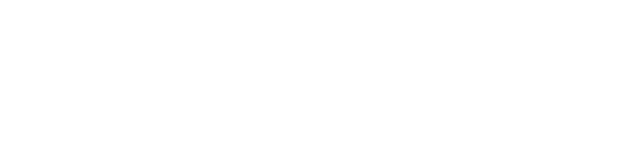
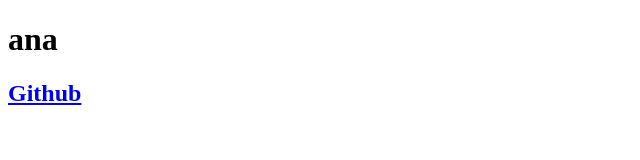
Before and after one commit to ams9220/portfolio-generator, a website: page index.html in a window 1280 px wide. Shown: the whole page, without its empty margins (0-640 px from the left). Drawn offline with Linux system fonts and the light colour scheme.

Commit message:
html template

```diff
--- a/index.html
+++ b/index.html
@@ -9,7 +9,7 @@
     </head>
 
     <body>
-      <h1></h1>
-      <h2><a href="https://github.com/anahub"></a></h2>
+      <h1>ana</h1>
+      <h2><a href="https://github.com/anahub">Github</a></h2>
     </body>
     </html>
```
Also changed, not shown: app.js (+0 -8 lines).
